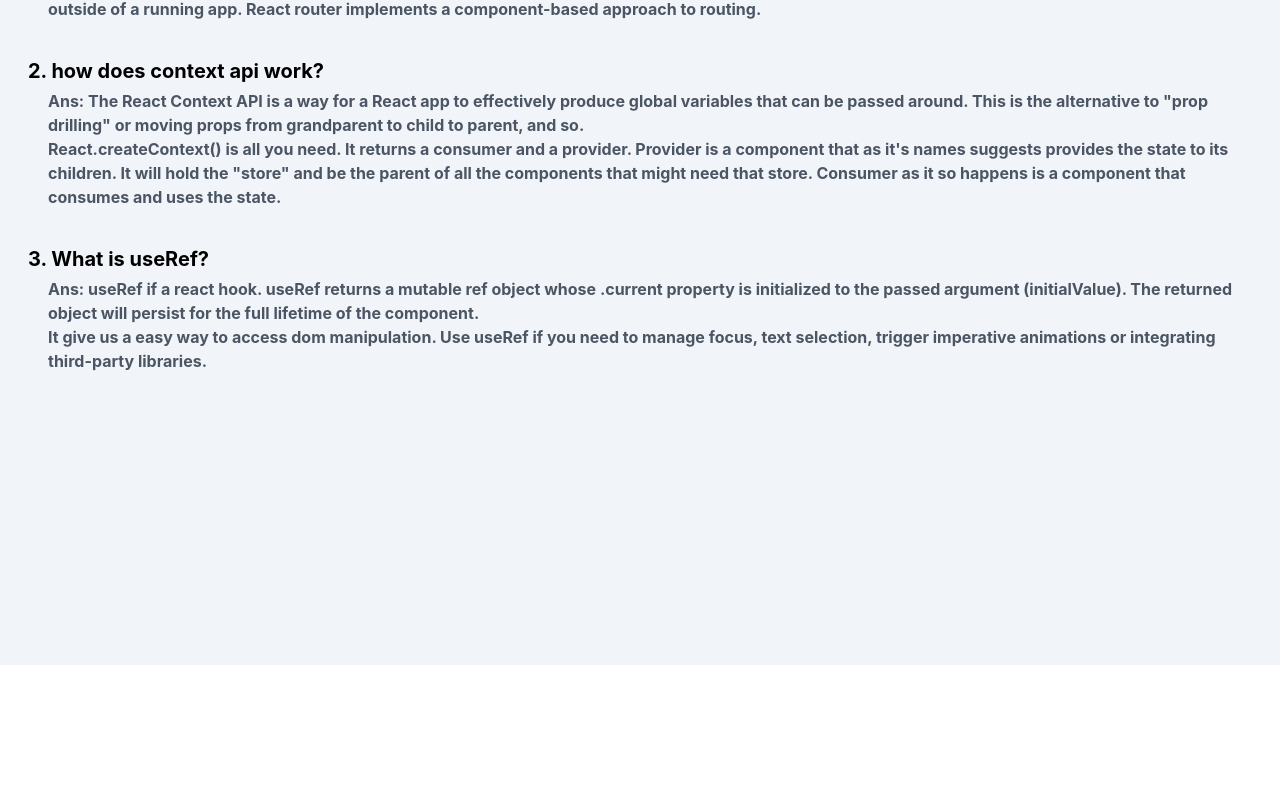
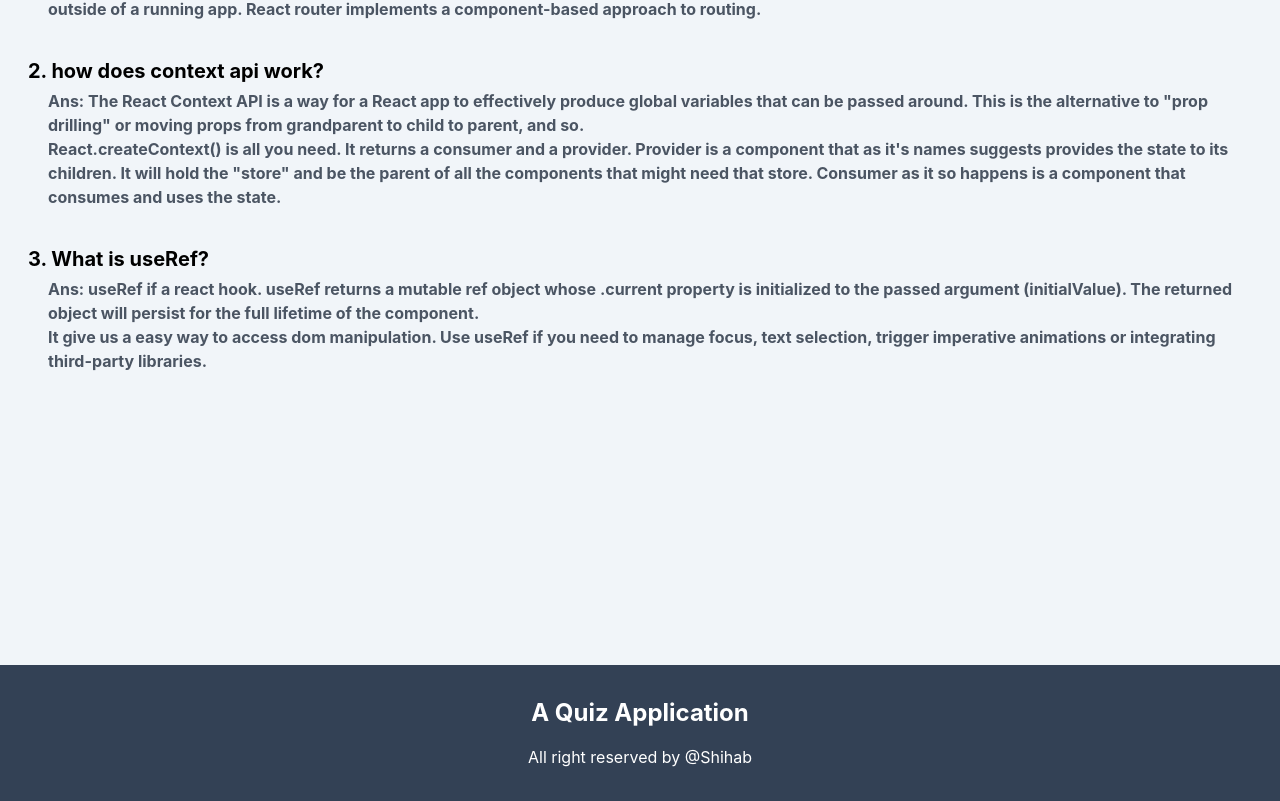
Before and after one commit to Shihab0/quiz-site, a React (Create React App) app: page /blogs in a window 1280 px wide. Shown: the part 311-1112 px from the top of the page. Before the commit the page ends 976 px from the top, so only its background shows below. Built offline with nearby package versions, Linux system fonts and the light colour scheme.

Commit message:
readme file edited

```diff
--- a/src/NotFound/NotFound.jsx
+++ b/src/NotFound/NotFound.jsx
@@ -1,4 +1,5 @@
 import React from 'react';
+import { Link } from 'react-router-dom';
 
 const NotFound = () => {
     return (
@@ -6,6 +7,9 @@
             <div className='text-red-600'>
                 <h1 className='font-bold text-9xl'>404</h1>
                 <h2 className='font-bold text-5xl'>Not Found</h2>
+                <h2 className='font-bold mt-3  text-white underline'>
+                    <Link to='/'>Back to home</Link>
+                </h2>
             </div>
         </div>
     );
--- /dev/null
+++ b/src/components/Footer/Footer.jsx
@@ -0,0 +1,14 @@
+import React from 'react';
+
+const Footer = () => {
+    return (
+        <div className='w-full bg-slate-700 p-8'>
+            <div>
+                <h2 className='text-2xl font-bold text-white'>A Quiz Application</h2>
+                <p className='text-white mt-4'>All right reserved by @Shihab</p>
+            </div>
+        </div>
+    );
+};
+
+export default Footer;
--- a/src/components/Topics/Topics.jsx
+++ b/src/components/Topics/Topics.jsx
@@ -7,7 +7,7 @@
     const topics = topicsData.data;
 
     return (
-        <div className='md:flex justify-evenly bg-slate-200'>
+        <div className='md:flex justify-evenly bg-slate-200 min-h-screen'>
             {
                 topics.map(topic => <Topic
                 key={topic.id}
--- a/src/layout/Main/Main.js
+++ b/src/layout/Main/Main.js
@@ -1,5 +1,6 @@
 import React from 'react';
 import { Outlet } from 'react-router-dom';
+import Footer from '../../components/Footer/Footer';
 import Header from '../../components/Header/Header';
 import Navbar from '../../components/NavBar/Navbar';
 
@@ -9,6 +10,7 @@
             <Navbar></Navbar>
             <Header></Header>
             <Outlet></Outlet>
+            <Footer></Footer>
         </div>
     );
 };
```
Also changed, not shown: 1 other file (tests, documents, lock files or other folders).
